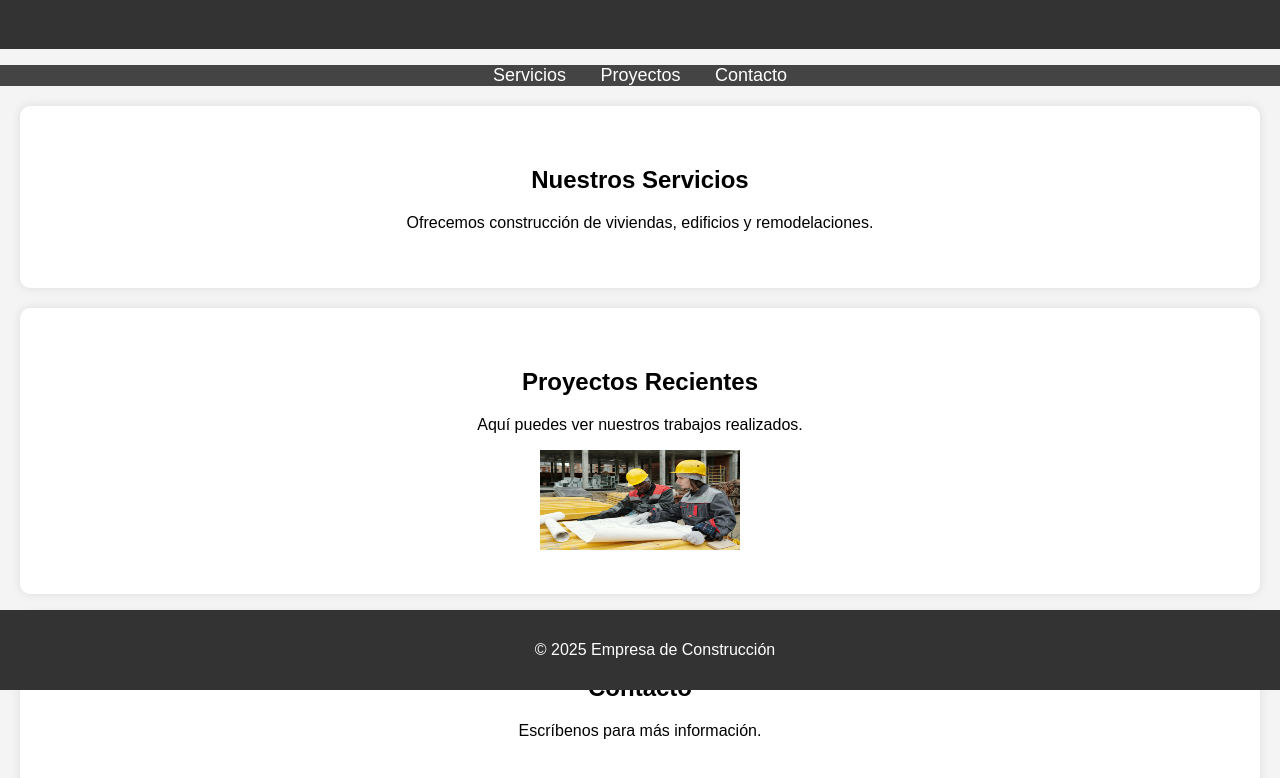
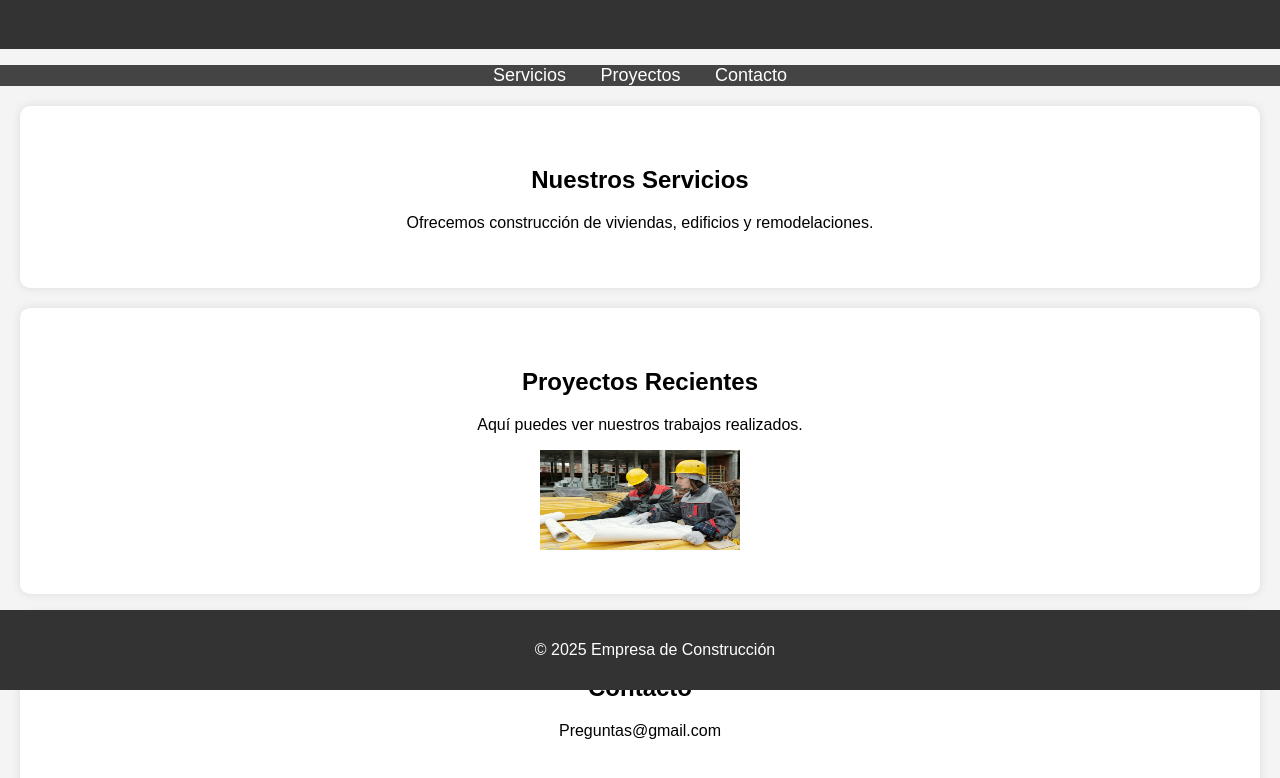
Before and after one commit to Nocoracu/PruebaCons, a plain HTML site: page index.html in a window 1280 px wide. Shown: the part 110-888 px from the top of the page. Drawn offline with Linux system fonts and the light colour scheme.

Commit message:
Update index.html

```diff
--- a/index.html
+++ b/index.html
@@ -30,11 +30,8 @@
     </section>
     <section id="contacto">
         <h2>Contacto</h2>
-        <p>Escríbenos para más información.</p>
+        <p>Preguntas@gmail.com</p>
     </section>
-
-
-
 
 
 
```
